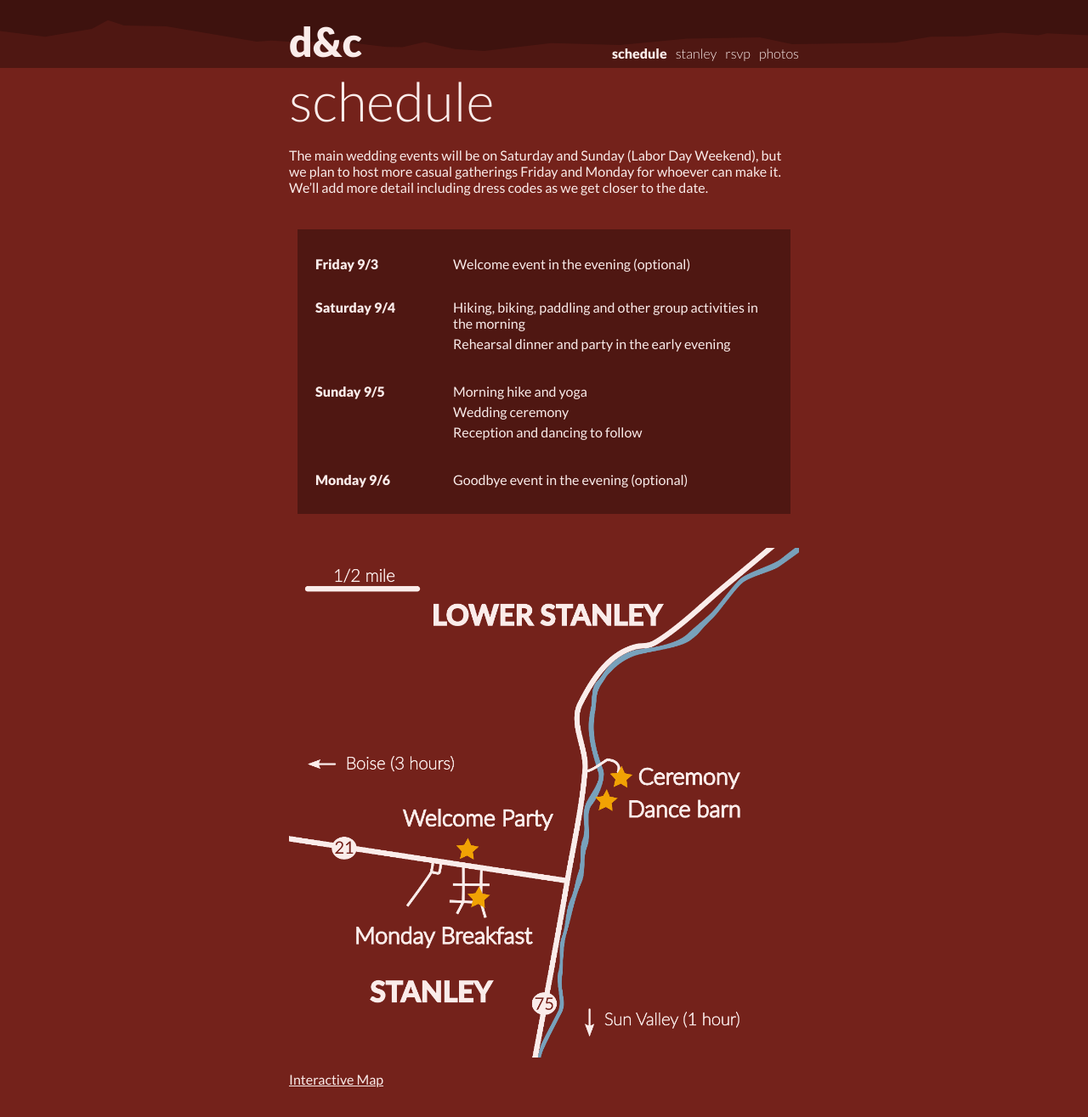
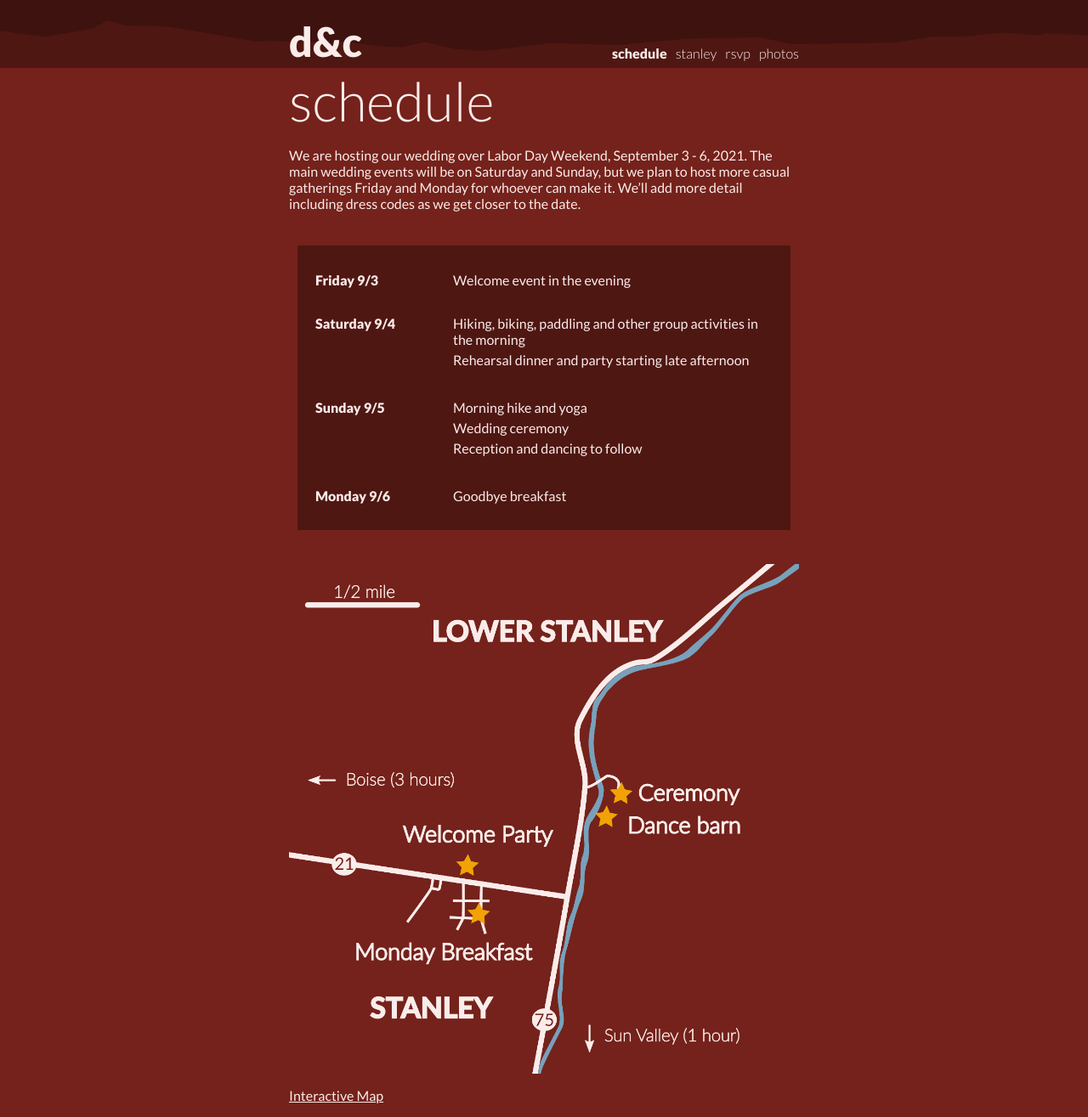
Before and after one commit to dproctor/wedding-website, a Jekyll site: the page built from schedule.md, in a window 1280 px wide and 1315 px high. Shown: the whole window at 85% size. Built offline with Jekyll 4.4.1, drawn with Linux system fonts in a browser that asks for light colours.

Commit message:
Some text changes to schedule page

```diff
--- a/schedule.md
+++ b/schedule.md
@@ -28,9 +28,10 @@ td p {
 </style>
 
 <h1> schedule </h1>
-The main wedding events will be on Saturday and Sunday (Labor Day Weekend), but
-we plan to host more casual gatherings Friday and Monday for whoever can make
-it. We’ll add more detail including dress codes as we get closer to the date.
+We are hosting our wedding over Labor Day Weekend, September 3 - 6, 2021.
+The main wedding events will be on Saturday and Sunday, but we plan to host
+more casual gatherings Friday and Monday for whoever can make it. We’ll add
+more detail including dress codes as we get closer to the date.
 
 <style>
 </style>
@@ -40,7 +41,7 @@ it. We’ll add more detail including dress codes as we get closer to the date.
 </colgroup>
 <tr>
 <td>Friday  9/3 </td>
-  <td>Welcome event in the evening (optional)</td>
+  <td>Welcome event in the evening </td>
 </tr>
 
 <tr>
@@ -52,7 +53,7 @@ it. We’ll add more detail including dress codes as we get closer to the date.
   morning
   </p>
   <p>
-  Rehearsal dinner and party in the early evening
+  Rehearsal dinner and party starting late afternoon
   </p>
 </td>
 </tr>
@@ -74,7 +75,7 @@ it. We’ll add more detail including dress codes as we get closer to the date.
 
 <tr>
 <td>Monday 9/6</td>
-<td>Goodbye event in the evening (optional)</td>
+<td>Goodbye breakfast </td>
 </tr>
 </table>
 
```
